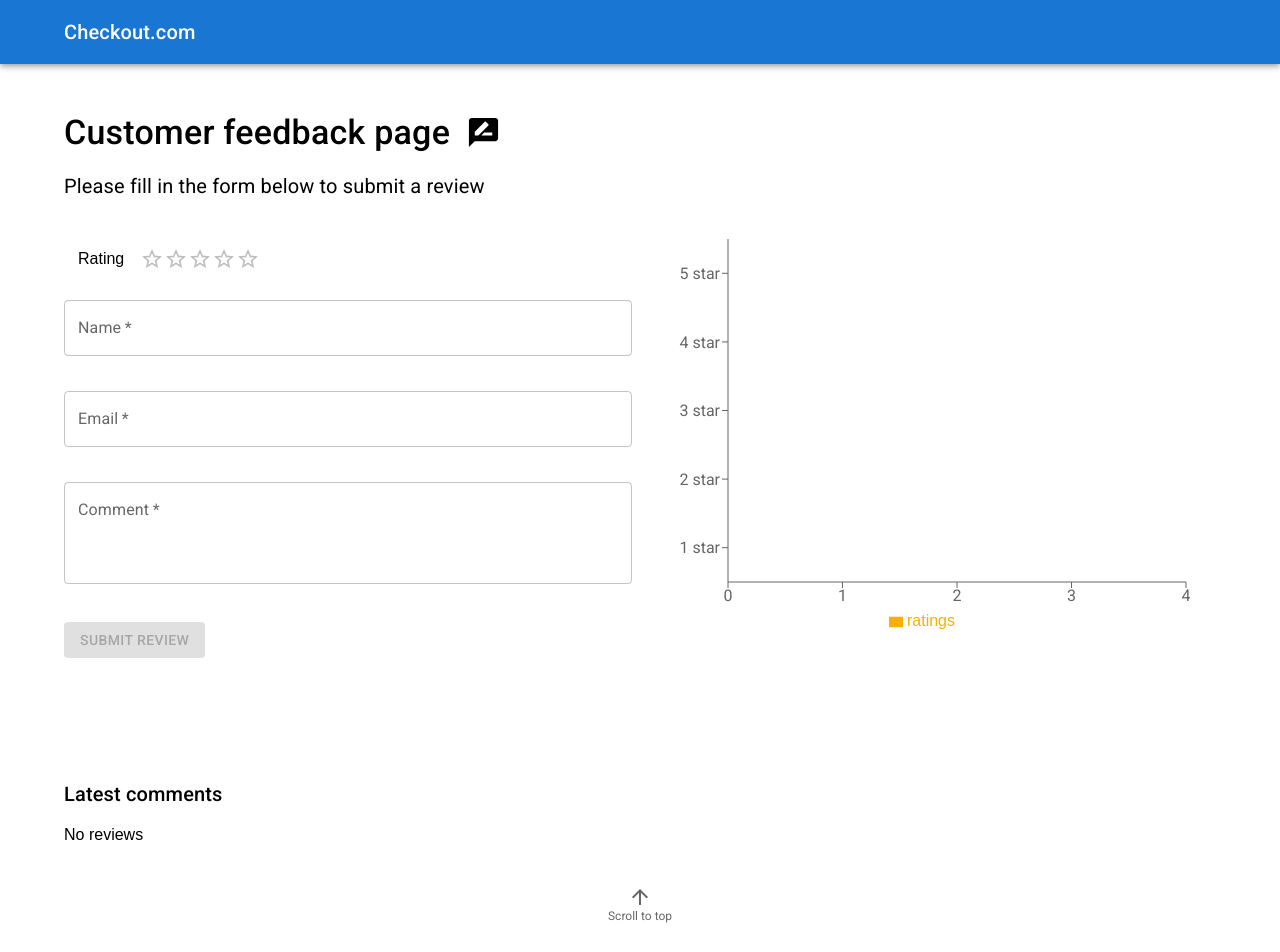
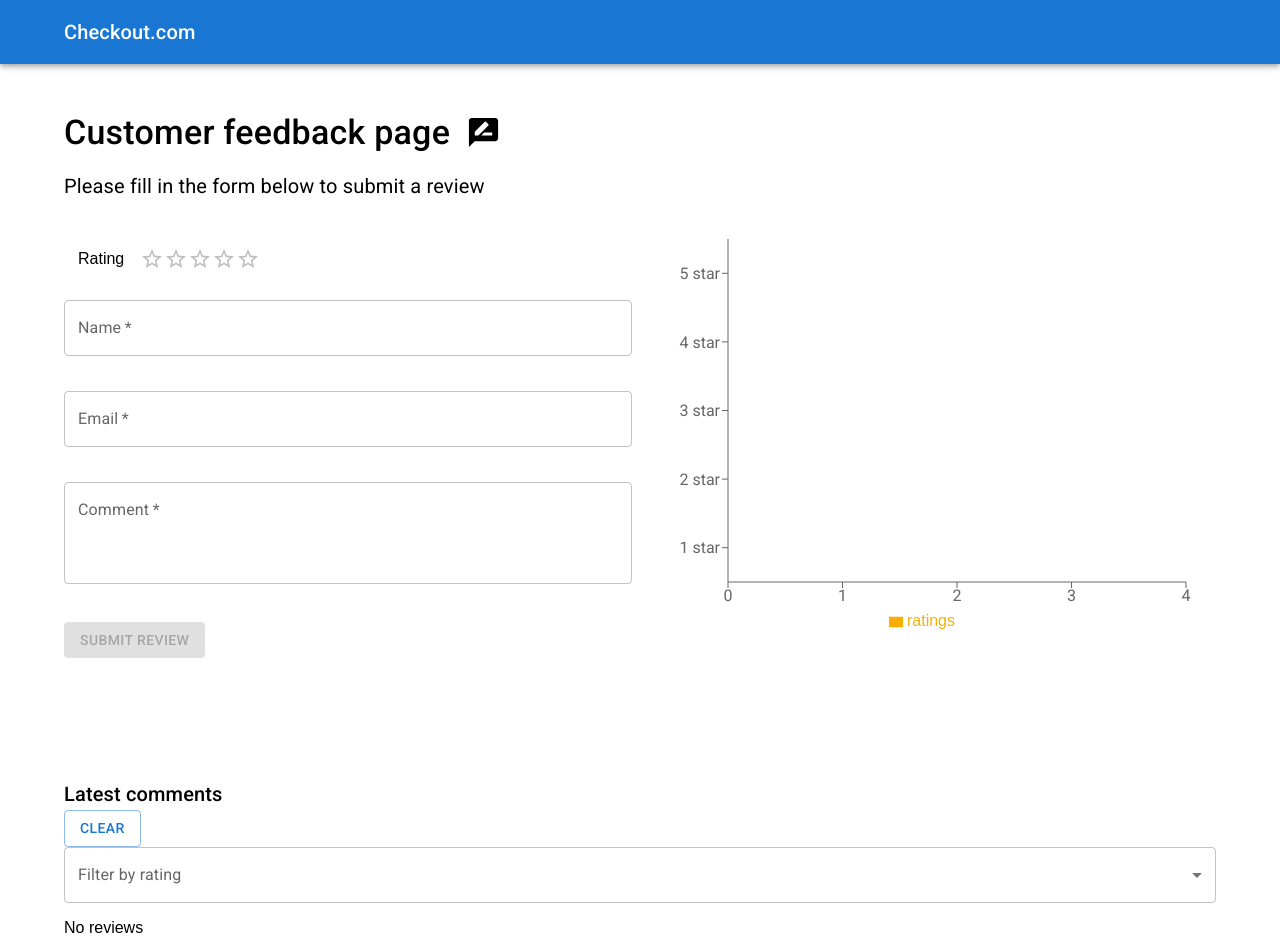
Before and after one commit to jbellmont/customer-feedback-page, a React (Vite) app: page / in a window 1280 px wide. Shown: the top 952 px of the page. Built offline with nearby package versions, Linux system fonts and the light colour scheme.

Commit message:
Filter WIP commit

```diff
--- /dev/null
+++ b/src/features/customer-feedback/components/Filter.tsx
@@ -0,0 +1,46 @@
+import {
+  FormControl,
+  InputLabel,
+  Select,
+  MenuItem,
+  SelectChangeEvent,
+} from '@mui/material';
+
+export interface FilterProps {
+  ratingFilterValue: string;
+  setRatingFilterValue: (value: string) => void;
+}
+
+const Filter = ({ratingFilterValue, setRatingFilterValue}: FilterProps) => {
+  const handleOnChange = (event: SelectChangeEvent) => {
+    const {value} = event.target;
+    setRatingFilterValue(value);
+  };
+
+  return (
+    <FormControl fullWidth>
+      <InputLabel id="demo-simple-select-label">Filter by rating</InputLabel>
+      <Select
+        labelId="demo-simple-select-label"
+        id="demo-simple-select"
+        value={ratingFilterValue}
+        label="Rating"
+        onChange={handleOnChange}
+      >
+        {[
+          'One star',
+          'Two Stars',
+          'Three Stars',
+          'Four Stars',
+          'Five Stars',
+        ].map((value, index) => (
+          <MenuItem key={value} value={index + 1}>
+            {value}
+          </MenuItem>
+        ))}
+      </Select>
+    </FormControl>
+  );
+};
+
+export default Filter;
--- a/src/features/customer-feedback/components/ReviewsList.tsx
+++ b/src/features/customer-feedback/components/ReviewsList.tsx
@@ -8,7 +8,9 @@ import {
   Rating,
   Box,
   Stack,
+  Button,
 } from '@mui/material';
+import {useState} from 'react';
 
 import {
   avatarDarkGrey,
@@ -17,12 +19,15 @@ import {
 } from '../../../shared/styles/colours';
 
 import {Review} from '../types/models';
+import Filter from './Filter';
 
 export interface ReviewsListProps {
   reviews: Review[];
 }
 
 const ReviewsList = ({reviews}: ReviewsListProps) => {
+  const [ratingFilterValue, setRatingFilterValue] = useState('');
+
   const createAvatarNameInitials = (name: string): string => {
     // Split the string on any length of whitespace.
     return name.split(/\s+/).reduce((previous, current) => {
@@ -36,14 +41,38 @@ const ReviewsList = ({reviews}: ReviewsListProps) => {
     });
   };
 
+  const filterReviews = (reviews: Review[]): Review[] => {
+    const filterAsNumber = Number(ratingFilterValue);
+    if (filterAsNumber === 0) return reviews;
+
+    return [...reviews].filter((review) => {
+      return review.rating === filterAsNumber;
+    });
+  };
+
+  const clearFilter = () => {
+    setRatingFilterValue('');
+  };
+
   const transformReviews = (reviews: Review[]): Review[] => {
     // Add more array transformation functions to the 'pipeline', e.g. filter.
-    return sortReviewsByMostRecentDate(reviews);
+    const filteredReviews = filterReviews(reviews);
+    const sortedReviews = sortReviewsByMostRecentDate(filteredReviews);
+    return sortedReviews;
   };
 
   const reviewsToDisplay: Review[] = transformReviews(reviews);
 
-  return reviewsToDisplay.length ? (
+  return (
+    <>
+      <Button variant="outlined" onClick={clearFilter}>
+        Clear
+      </Button>
+      <Filter
+        ratingFilterValue={ratingFilterValue}
+        setRatingFilterValue={setRatingFilterValue}
+      />
+      {reviewsToDisplay.length ? (
         <List sx={{width: '100%'}}>
           {reviewsToDisplay.map((review: Review) => {
             return (
@@ -94,6 +123,8 @@ const ReviewsList = ({reviews}: ReviewsListProps) => {
         </List>
       ) : (
         <p>No reviews</p>
+      )}
+    </>
   );
 };
 
```
Lines whose indentation alone changed are shown as unchanged.
